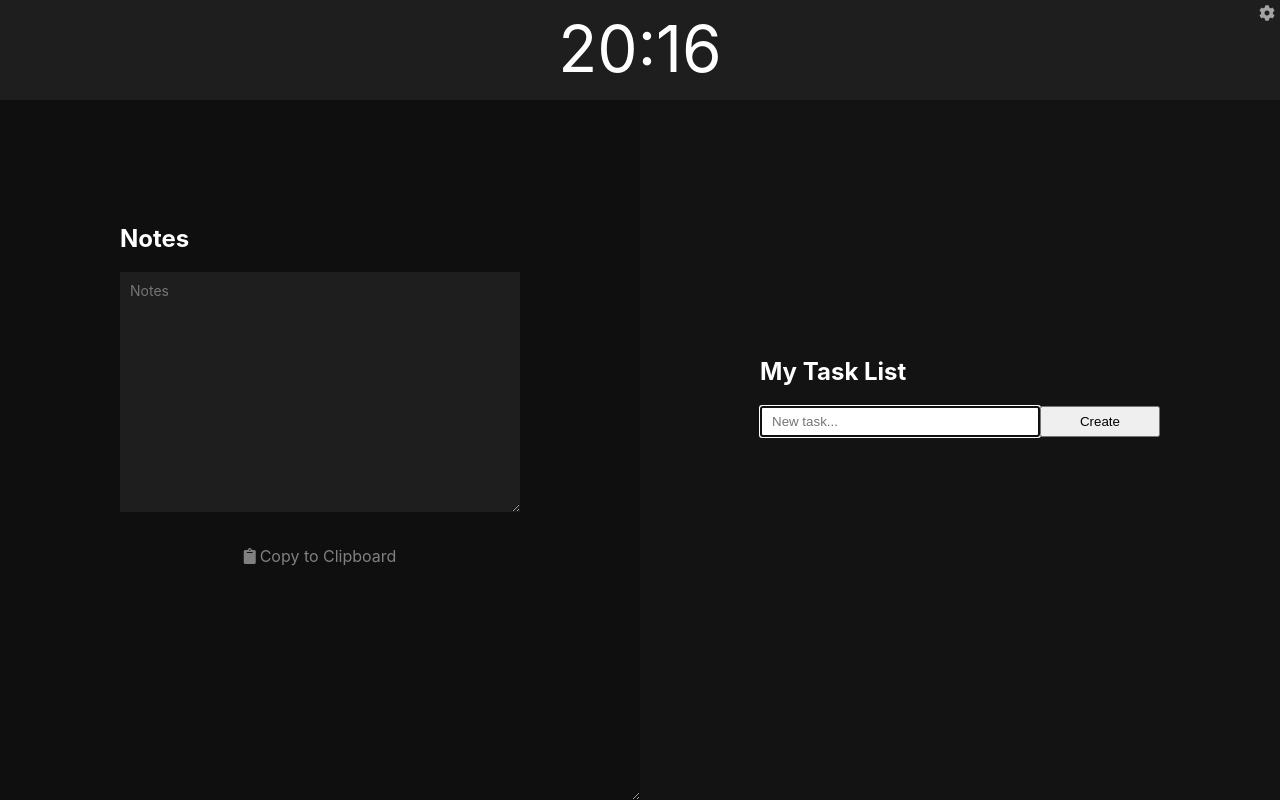
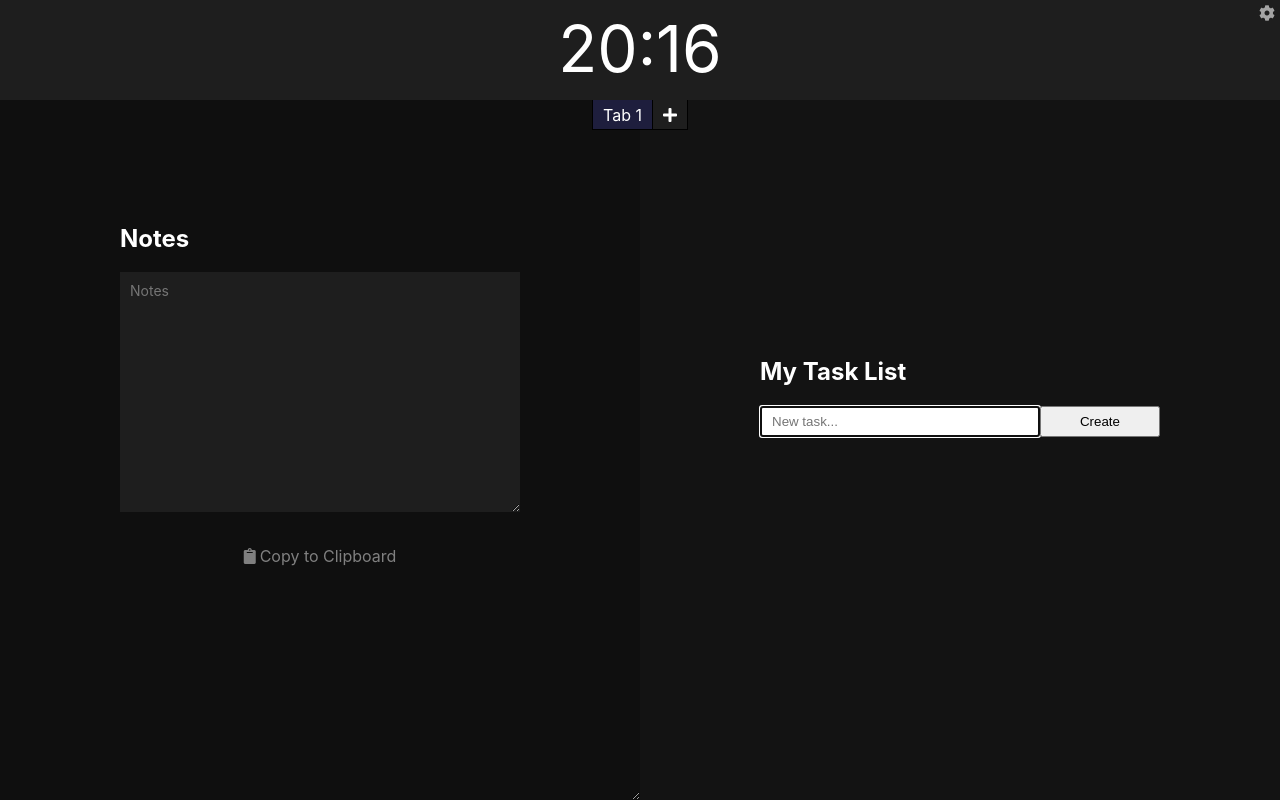
Before and after one commit to snicholson99/routine, a React (Create React App) app: page / in a window 1280 px wide. Built offline with nearby package versions, Linux system fonts and the light colour scheme.

Commit message:
added tabs for multiple note storage

```diff
--- a/src/App.js
+++ b/src/App.js
@@ -5,6 +5,7 @@ import './App.css';
 import Settings from './components/Settings';
 import Clock from './components/Clock';
 import Schedule from './components/Schedule';
+import TabBar from './components/TabBar';
 import TodoList from './components/TodoList';
 import Notes from './components/Notes';
 
@@ -13,9 +14,11 @@ class App extends Component {
   constructor() {
     super();
     this.state = {
+      activeTabIndex: 0,
+      notesList: localStorage.getItem("notesList") ? JSON.parse(localStorage.getItem("notesList")) : [],
+      todoListItems: localStorage.getItem("todoListItems") ? JSON.parse(localStorage.getItem("todoListItems")) : [],
       isSettingsOpen: false,
       isShowingSchedule: false,
-      // isShowingClock: true,
     }
   }
   render() {
@@ -28,29 +31,48 @@ class App extends Component {
       this.setState({ isShowingSchedule: !isShowingSchedule });
     }
 
-    // const onSettingsShowClockClick = () => {
-    //   this.setState({ isShowingClock: !isShowingClock });
-    // }
+    const updateActiveTabIndex = (activeTabIndex) => {
+      this.setState({ activeTabIndex }, () => {
+        console.log(this.state.activeTabIndex);
+      });
+    }
 
-    const { isSettingsOpen, isShowingSchedule } = this.state;
+    const onNotesChange = (value) => {
+      this.setState(currentState => {
+        let notesList = currentState.notesList;
+        notesList[this.state.activeTabIndex] = value;
+        console.log(notesList)
+        return {
+          notesList,
+        };
+      }, () => {
+        // update notes in local storage
+        localStorage.setItem("notesList", JSON.stringify(this.state.notesList));
+      })
+    };
+
+    const { isSettingsOpen, isShowingSchedule, activeTabIndex, notesList } = this.state;
     return (
       <div className="App">
-        {/* <header className={!isShowingSchedule && !isShowingClock && "hover-to-show"}> */}
         <header>
           <Settings
             isSettingsOpen={isSettingsOpen}
             onSettingsCogClick={onSettingsCogClick}
             isShowingSchedule={isShowingSchedule}
             onSettingsShowSheduleClick={onSettingsShowSheduleClick}
-            // isShowingClock={isShowingClock}
-            // onSettingsShowClockClick={onSettingsShowClockClick}
           />
-          {/* {isShowingClock && <Clock />} */}
           <Clock />
           {isShowingSchedule && <Schedule />}
+          <TabBar
+            activeTabIndex={activeTabIndex}
+            updateActiveTabIndex={updateActiveTabIndex}
+          />
         </header>
         <section className="section section-one">
-          <Notes />
+          <Notes
+            notes={notesList[activeTabIndex] ? notesList[activeTabIndex] : ""}
+            onNotesChange={onNotesChange}
+          />
         </section>
         <section className="section section-two">
           <TodoList />
--- a/src/components/Notes/index.js
+++ b/src/components/Notes/index.js
@@ -6,28 +6,20 @@ class Notes extends Component {
   constructor(props) {
     super(props);
     this.state = {
-      notes: localStorage.getItem("notes") ? JSON.parse(localStorage.getItem("notes")) : "",
       isShowingCopiedText: false,
       isShowingNothingToCopy: false,
     };
   }
 
-  onChange = (value) => {
-    this.setState({ notes: value }, () => {
-      // save the notes in the local storage
-      localStorage.setItem("notes", JSON.stringify(value));
-    });
-  };
-
   onCopyToClipboardClick = () => {
-    if (this.state.notes.length < 1) {
+    if (this.props.notes.length < 1) {
       this.setState({ isShowingNothingToCopy: true }, () => {
         setTimeout(() => {
           this.setState({ isShowingNothingToCopy: false });
         }, 4000);
       });
     } else {
-      navigator.clipboard.writeText(this.state.notes);
+      navigator.clipboard.writeText(this.props.notes);
       this.setState({ isShowingCopiedText: true }, () => {
         setTimeout(() => {
           this.setState({ isShowingCopiedText: false });
@@ -37,8 +29,9 @@ class Notes extends Component {
   }
 
   render() {
-    const { onChange, onCopyToClipboardClick } = this;
-    const { notes, isShowingCopiedText, isShowingNothingToCopy } = this.state;
+    const { onCopyToClipboardClick } = this;
+    const { notes, onNotesChange } = this.props;
+    const { isShowingCopiedText, isShowingNothingToCopy } = this.state;
     return (
       <div className="notes">
         <div>
@@ -47,7 +40,7 @@ class Notes extends Component {
         <textarea
           type="text"
           name="notes"
-          onChange={(e) => onChange(e.target.value)}
+          onChange={(e) => onNotesChange(e.target.value)}
           value={notes}
           placeholder="Notes"
           autoComplete="off"
--- /dev/null
+++ b/src/components/TabBar/index.js
@@ -0,0 +1,61 @@
+import React, { Component } from "react";
+
+import { DEFAULT_TABS } from '../../config.js';
+import "./style.css";
+
+class TabBar extends Component {
+  constructor(props) {
+    super(props);
+    this.state = {
+      tabs: localStorage.getItem("tabs") ? JSON.parse(localStorage.getItem("tabs")) : JSON.parse(DEFAULT_TABS),
+      activeTab: props.activeTabIndex,
+    };
+  }
+
+  onTabClick = (tabIndex) => {
+    this.setState({ activeTab: tabIndex }, () => {
+      this.props.updateActiveTabIndex(tabIndex);
+    })
+  }
+
+  createTab = () => {
+    const tabName = prompt("Please enter new tab name", `Tab ${this.state.tabs.length + 1}`);
+    if (!!tabName) {
+      this.setState(currentState => {
+        const tabs = [
+          ...currentState.tabs,
+          { name: tabName },
+        ];
+
+        return {
+          tabs,
+        };
+      }, () => {
+        this.props.updateActiveTabIndex(this.state.tabs.length + 1);
+        // save the tabs in local storage
+        localStorage.setItem("tabs", JSON.stringify(this.state.tabs));
+      });
+    }
+  }
+
+  render() {
+    const { onTabClick, createTab } = this;
+    const { tabs, activeTab } = this.state;
+    return (
+      <div className="tab-bar">
+        {tabs.map((tab, i) => (
+          <div key={i} className={`tab ${activeTab === i ? "active" : "inactive"}`} onClick={() => onTabClick(i)}>
+            {tab.name}
+          </div>
+        ))}
+        {tabs.length < 5 && (
+          <div className="tab-create" onClick={createTab}>
+            <i className="fas fa-plus"></i>
+          </div>
+        )}
+      </div>
+    );
+  }
+}
+
+export default TabBar;
--- /dev/null
+++ b/src/components/TabBar/style.css
@@ -0,0 +1,34 @@
+.tab-bar {
+  position: absolute;
+  bottom: -30px;
+  background-color: white;
+  display: flex;
+  height: 30px;
+}
+
+.tab {
+  background-color: #1E1E1E;
+  padding: 5px 10px;
+  border-right: 1px solid black;
+  border-bottom: 1px solid black;
+  cursor: pointer;
+}
+
+.tab.active {
+  background-color: #1E1E3D;
+}
+
+.tab:nth-of-type(1) {
+  border-left: 1px solid black;
+}
+
+.tab-create {
+  background-color: #1E1E1E;
+  border-right: 1px solid black;
+  border-bottom: 1px solid black;
+  padding: 5px 10px;
+  display: flex;
+  justify-content: center;
+  align-items: center;
+  cursor: pointer;
+}
--- a/src/config.js
+++ b/src/config.js
@@ -1 +1,3 @@
 export const GOOGLE_API_KEY = 'AIzaSyDph-ap1PUcdfVH66PfGNzrAKjUFEmbssI';
+
+export const DEFAULT_TABS = '[{ "name": "Tab 1" }]';
```
